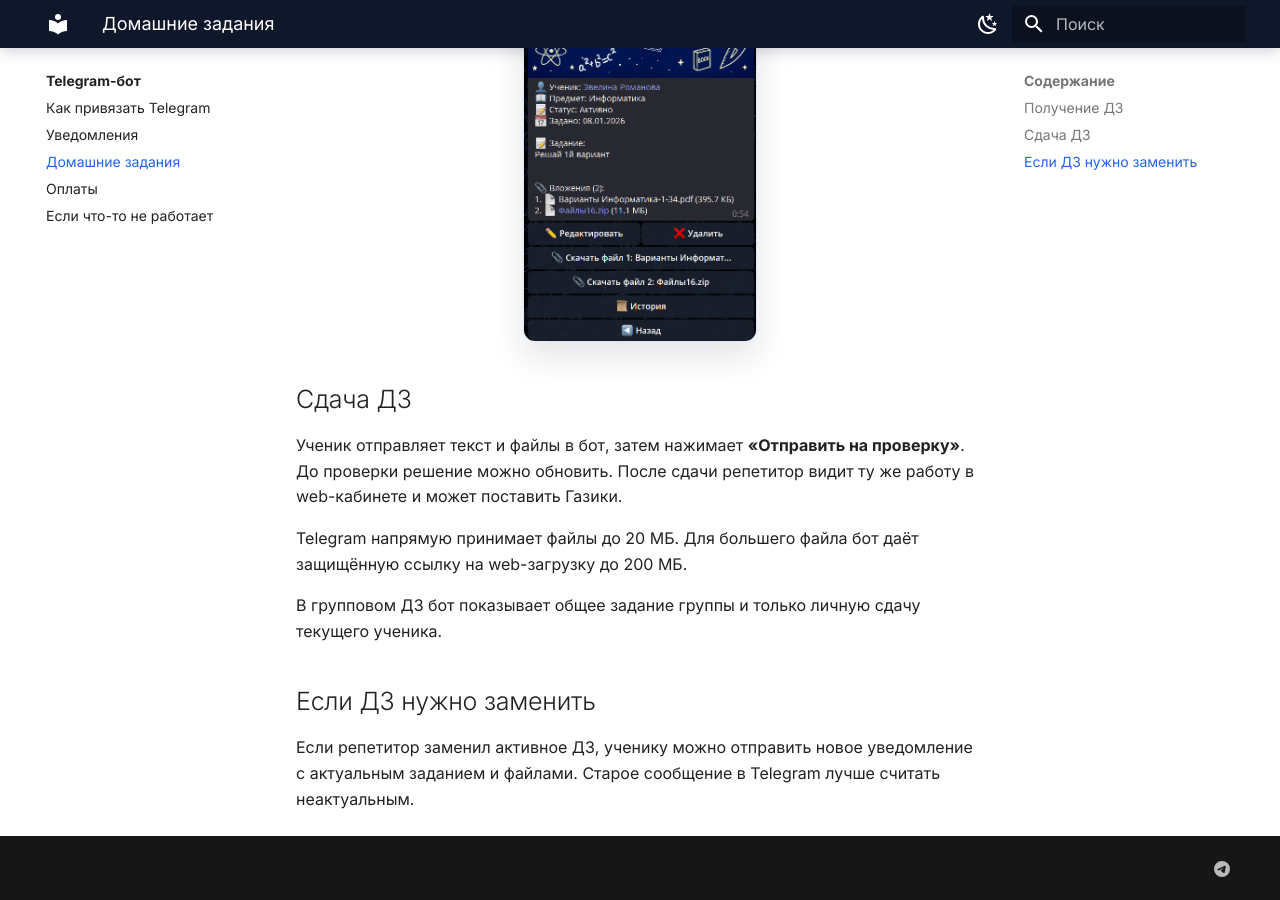
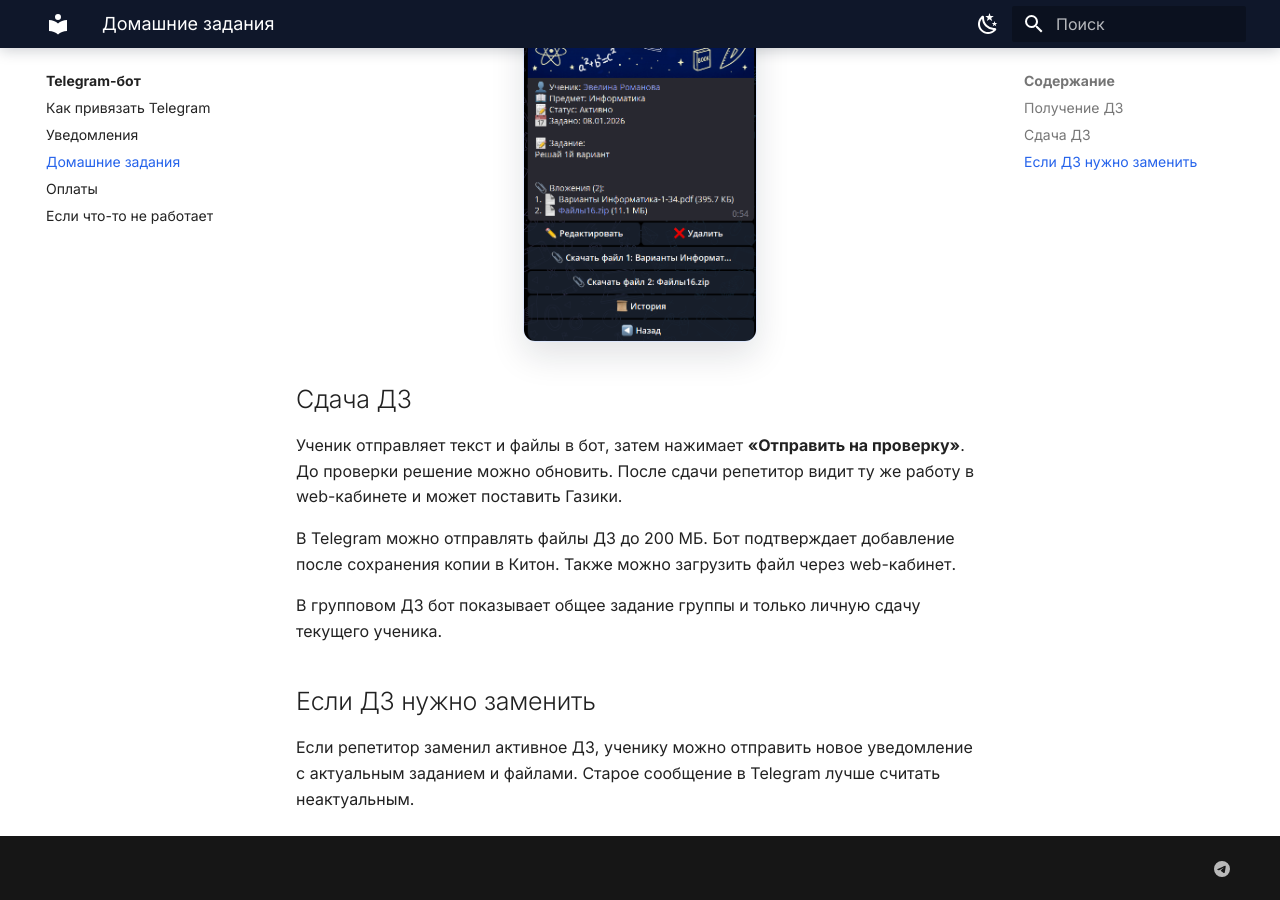
Before and after one commit to Skand21/kiton-guides, an MkDocs documentation site: the page built from docs/telegram-bot/homework.md, in a window 1280 px wide and 900 px high, scrolled down 1042 px. Built offline with MkDocs 1.6.1 and Material for MkDocs 9.7.7, drawn with Linux system fonts in a browser that asks for light colours.

Commit message:
docs(homework): explain Telegram files up to 200 MB

```diff
--- a/docs/telegram-bot/homework.md
+++ b/docs/telegram-bot/homework.md
@@ -16,7 +16,7 @@
 
 Ученик отправляет текст и файлы в бот, затем нажимает **«Отправить на проверку»**. До проверки решение можно обновить. После сдачи репетитор видит ту же работу в web-кабинете и может поставить Газики.
 
-Telegram напрямую принимает файлы до 20 МБ. Для большего файла бот даёт защищённую ссылку на web-загрузку до 200 МБ.
+В Telegram можно отправлять файлы ДЗ до 200 МБ. Бот подтверждает добавление после сохранения копии в Китон. Также можно загрузить файл через web-кабинет.
 
 В групповом ДЗ бот показывает общее задание группы и только личную сдачу текущего ученика.
 
```
Also changed, not shown: docs/Student/homework.md (+1 -1 lines).
